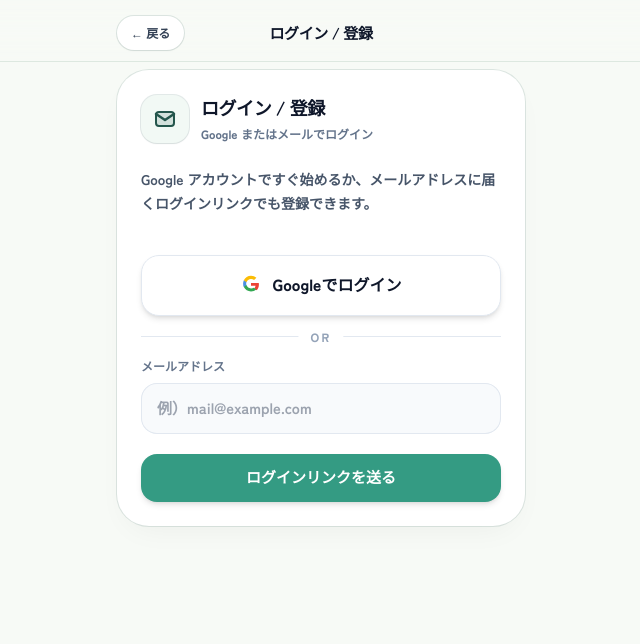
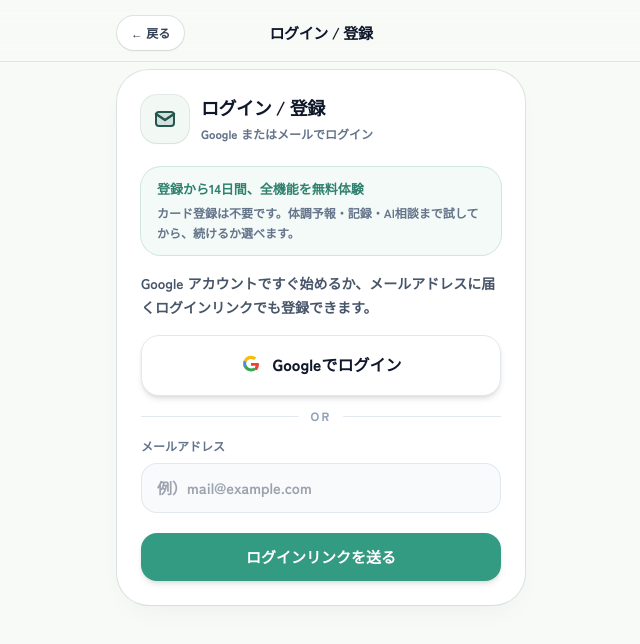
Before and after one commit to totonoucare/totonoucare-webapp, a Next.js app: page /signup in a window 1280 px wide. Shown: the top 644 px of the page, without its empty margins (319-959 px from the left). Built offline with nearby package versions, Linux system fonts and the light colour scheme; no server answers.

Commit message:
Add files via upload

```diff
--- a/app/signup/SignupClient.js
+++ b/app/signup/SignupClient.js
@@ -416,6 +416,10 @@ export default function SignupClient() {
           </div>
         ) : (
           <div className="space-y-4">
+            <div className="rounded-[20px] bg-[#F4FAF7] px-4 py-3 ring-1 ring-[#CFE7DE]">
+              <div className="text-[13px] font-black text-[#2F816E]">登録から14日間、全機能を無料体験</div>
+              <div className="mt-1 text-[12px] font-bold leading-5 text-slate-500">カード登録は不要です。体調予報・記録・AI相談まで試してから、続けるか選べます。</div>
+            </div>
             <div className="mb-6 text-[14px] font-bold leading-6 text-slate-600">
               Google アカウントですぐ始めるか、メールアドレスに届くログインリンクでも登録できます。
             </div>
```
